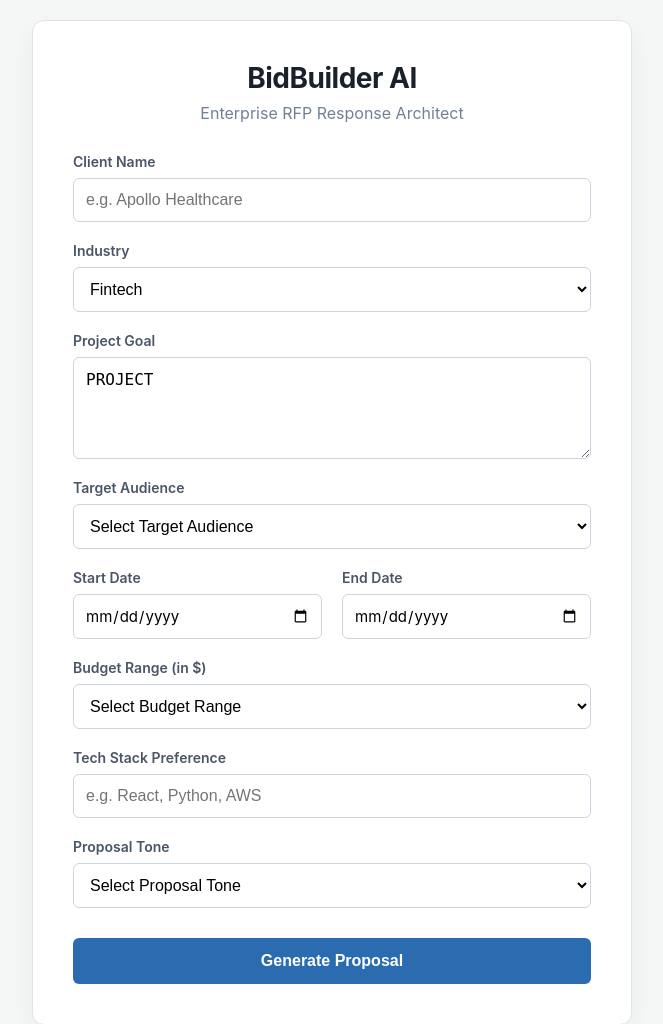
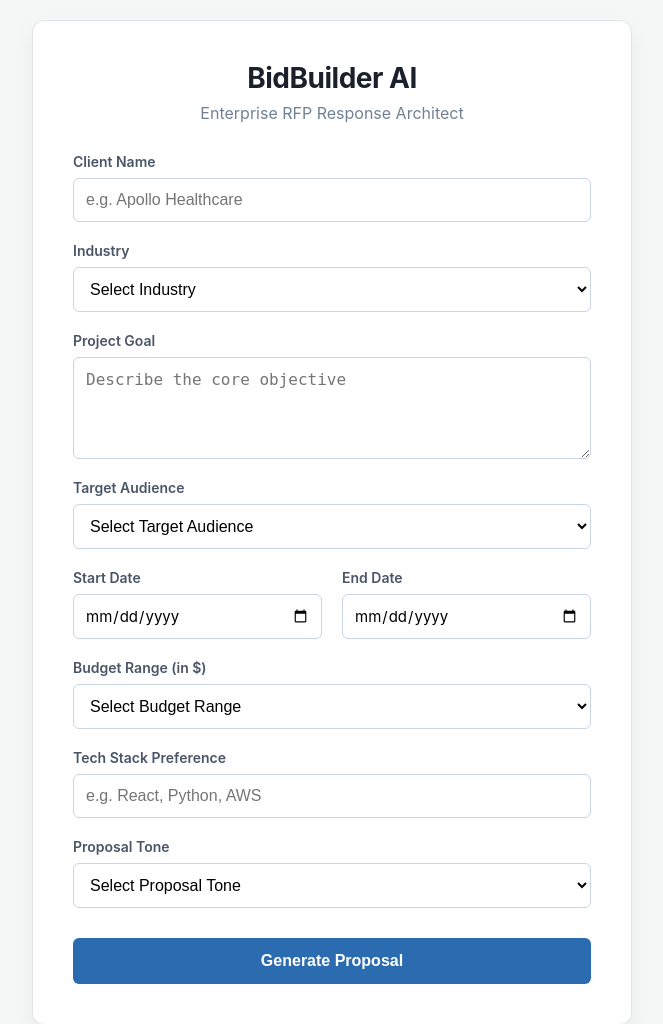
Before and after one commit to saisrija07/BidBuilder-AI, a Flask app: page / in a window 1280 px wide. Shown: the top 1024 px of the page, without its empty margins (308-971 px from the left). Run offline with Flask 3, Linux system fonts and the light colour scheme; parts of the project's set-up code (start-up, migrations or seed data) failed here and were passed over.

Commit message:
fix: empty keys

```diff
--- a/ai_workflow/utils.py
+++ b/ai_workflow/utils.py
@@ -22,7 +22,7 @@ from ai_workflow.prompts import (
 )
 
 MODEL = "openai/gpt-oss-20b"
-MAX_RETRIES = 2
+MAX_RETRIES = 5
 
 load_dotenv()
 
@@ -64,7 +64,7 @@ async def call_ai_model(prompt, req_key=None):
                 }
             except Exception as e:
                 if i < MAX_RETRIES - 1:
-                    await asyncio.sleep(i+1)
+                    await asyncio.sleep(2 * i + 1)
                 else:
                     raise Exception("Max retries reached.")
     except Exception as e:
@@ -190,4 +190,3 @@ if __name__ == "__main__":
     if sys.platform == "win32":
         asyncio.set_event_loop_policy(asyncio.WindowsSelectorEventLoopPolicy())
     context = asyncio.run(generate_proposal_context(params_dict))
-    print(context)
--- a/templates/index.html
+++ b/templates/index.html
@@ -158,7 +158,7 @@
                 <label for="client_industry">Industry</label>
                 <select id="client_industry" name="client_industry" required>
                     <option value="" disabled selected>Select Industry</option>
-                    <option value="Fintech" selected>Fintech</option>
+                    <option value="Fintech">Fintech</option>
                     <option value="Healthcare">Healthcare</option>
                     <option value="E-commerce">E-Commerce</option>
                     <option value="Government">Government</option>
@@ -169,7 +169,7 @@
 
             <div class="form-group">
                 <label for="project_goal">Project Goal</label>
-                <textarea id="project_goal" name="project_goal" rows="4" placeholder="Describe the core objective" required>PROJECT</textarea>
+                <textarea id="project_goal" name="project_goal" rows="4" placeholder="Describe the core objective" required></textarea>
             </div>
 
             <div class="form-group">
--- a/templates/proposal.html
+++ b/templates/proposal.html
@@ -222,7 +222,7 @@
                         <tr>
                             <td>{{ step.phase }}</td>
                             <td>{{ step.duration }}</td>
-                            <td>{{ step.deliverable }}</td>
+                            <td>{{ step.deliverables }}</td>
                         </tr>
                         {% endfor %}
                     </tbody>
```
